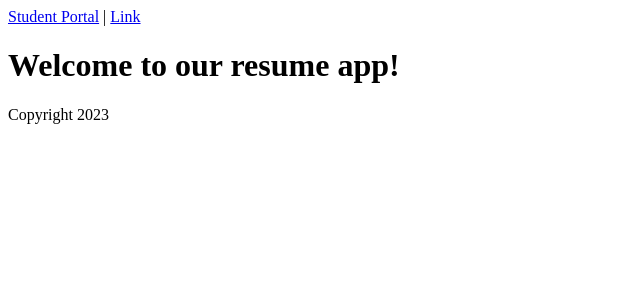
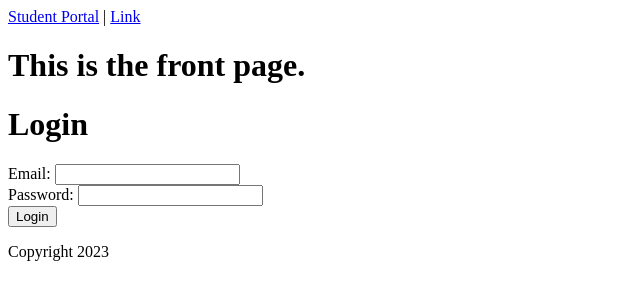
Before and after one commit to Edisontong/student-portal, a React (Vite) app: page / in a window 1280 px wide. Shown: the top 300 px of the page, without its empty margins (0-640 px from the left). Built offline with nearby package versions, Linux system fonts and the light colour scheme.

Commit message:
some changes

```diff
--- a/src/App.jsx
+++ b/src/App.jsx
@@ -6,11 +6,11 @@ import { BrowserRouter } from "react-router-dom";
 function App() {
   return (
     <div>
+      <Header />
       <BrowserRouter>
-        <Header />
         <Content />
-        <Footer />
       </BrowserRouter>
+      <Footer />
     </div>
   );
 }
--- a/src/Content.jsx
+++ b/src/Content.jsx
@@ -1,15 +1,16 @@
-import { useState } from "react";
 import { Login } from "./Login";
 import { Profile } from "./Profile";
+import { Splash } from "./Splash";
 
 import { Routes, Route } from "react-router-dom";
 
 export function Content() {
   return (
     <div>
-      <h1>Welcome to our resume app!</h1>
       <Routes>
+        <Route path="/" element={<Splash />} />
         <Route path="/login" element={<Login />} />
+        <Route path="/profile" element={<Profile />} />
       </Routes>
     </div>
   );
--- /dev/null
+++ b/src/Splash.jsx
@@ -0,0 +1,12 @@
+import { Login } from "./Login";
+
+import { Routes, Route } from "react-router-dom";
+
+export function Splash() {
+  return (
+    <div>
+      <h1>This is the front page.</h1>
+      <Login />
+    </div>
+  );
+}
```
